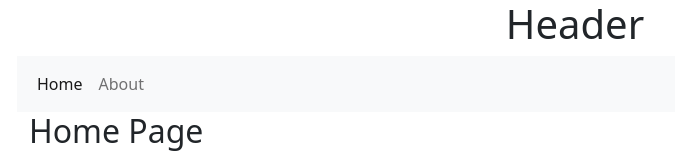
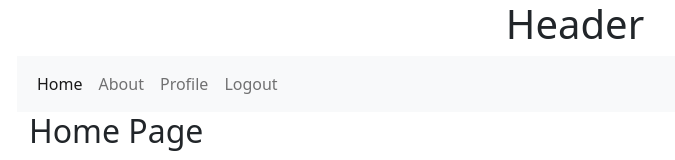
Before and after one commit to ederramosh/e-commerce-mern-frontend, a React (Create React App) app: page / in a window 1280 px wide. Shown: the top 160 px of the page, without its empty margins (65-740 px from the left). Built offline with nearby package versions, Linux system fonts and the light colour scheme; sample sign-in values are in the browser's storage.

Commit message:
Profile Page, Logout, Render pattern

```diff
--- /dev/null
+++ b/src/Components/Logout.jsx
@@ -0,0 +1,16 @@
+import { useContext, useEffect } from "react";
+import { UserContext } from "../Context/UserContext";
+
+const Logout = () => {
+    const { removeInfoUser } = useContext(UserContext);
+
+    useEffect(() => {
+        removeInfoUser();
+
+    // eslint-disable-next-line react-hooks/exhaustive-deps
+    }, [])
+
+    return null;
+}
+
+export default Logout;
--- a/src/Components/Nav.jsx
+++ b/src/Components/Nav.jsx
@@ -35,6 +35,22 @@ const Nav = () => {
                 About
               </NavLink>
             </li>
+            {
+              token &&
+            <li className="nav-item">
+              <NavLink className="nav-link" to="/profile">
+                Profile
+              </NavLink>
+            </li>
+            }
+            {
+              token &&
+            <li className="nav-item">
+              <NavLink className="nav-link" to="/logout">
+                Logout
+              </NavLink>
+            </li>
+            }
             {!token && publicRoutes }
           </ul>
         </div>
--- a/src/Context/UserContext.js
+++ b/src/Context/UserContext.js
@@ -12,14 +12,16 @@ const UserProvider = ({ children }) => {
     // Create the global status with an useState
     const initialState = {
         token: null,
+        rol: null
     }
     const [user, setUser] = useState(initialState);
 
     // Manage the states
-    const saveToken = (newToken) => {
+    const saveToken = (newToken, newRol) => {
         setUser({
             ...user,
             token: newToken,
+            rol: newRol,
         });
         localStorage.setItem("token", newToken);
       }
--- a/src/Pages/LoginPage.jsx
+++ b/src/Pages/LoginPage.jsx
@@ -15,12 +15,11 @@ const LoginPage = () => {
 
     const formData = new FormData(e.target);
     const userInfo = Object.fromEntries(formData);
-    const {token, error} = await login(userInfo);
-    saveToken(token);
+    const {token, rol, error} = await login(userInfo);
+    saveToken(token, rol);
     if(error) {
       console.log(error);
     } else {
-      //console.log(token);
       navigate('/');
     }
 
--- /dev/null
+++ b/src/Pages/ProfilePage.jsx
@@ -0,0 +1,20 @@
+import React, { useEffect } from 'react'
+import { findById } from '../Services/clientService'
+
+const ProfilePage = () => {
+
+    useEffect(() => {
+        const getProfileInformation = async () => {
+            const data = await findById();
+            console.log(data);
+        }
+        getProfileInformation();
+    }, []);
+
+
+  return (
+    <div>Profile Information</div>
+  )
+}
+
+export default ProfilePage
--- a/src/Rourter/AppRouter.jsx
+++ b/src/Rourter/AppRouter.jsx
@@ -8,10 +8,14 @@ import Nav from '../Components/Nav';
 import Header from '../Components/Header';
 import { useContext } from "react";
 import { UserContext } from "../Context/UserContext";
+import ProfilePage from '../Pages/ProfilePage';
+import Logout from '../Components/Logout';
 
 const AppRouter = () => {
-  const { user: { token } } = useContext(UserContext);
+  const { user: { token,  rol } } = useContext(UserContext);
+  // const { user: { token } } = useContext(UserContext);
   console.log(`token desde el app router ${token}`);
+  console.log(`rol desde el app router ${rol}`);
   return (
     <BrowserRouter>
         <div className='container'>
@@ -25,6 +29,12 @@ const AppRouter = () => {
             { !token &&
               <Route path='/signup' element={<SignUpPge />} />}
             <Route path='/about' element={<AboutPage />} />
+            { token &&
+              <Route path='/profile' element={<ProfilePage />} />
+            }
+            { token &&
+              <Route path='/logout' element={<Logout />} />
+            }
             <Route path='*' element={<Navigate to='/' replace />} />
           </Routes>
         </div>
--- a/src/Services/clientService.js
+++ b/src/Services/clientService.js
@@ -10,3 +10,16 @@ export const login = async (userInfo) => {
         return { error: e.response.data.details }
     }
 }
+
+export const findById = async () => {
+    try {
+        const { data: { details } } = await axios.get(`${url}client/findById`, {
+            headers: {
+                authorization: `Bearer ${localStorage.getItem('token')}`,
+            }
+        });
+        return details;
+    } catch (e) {
+        return { error: e.response.data.details }
+    }
+}
```
